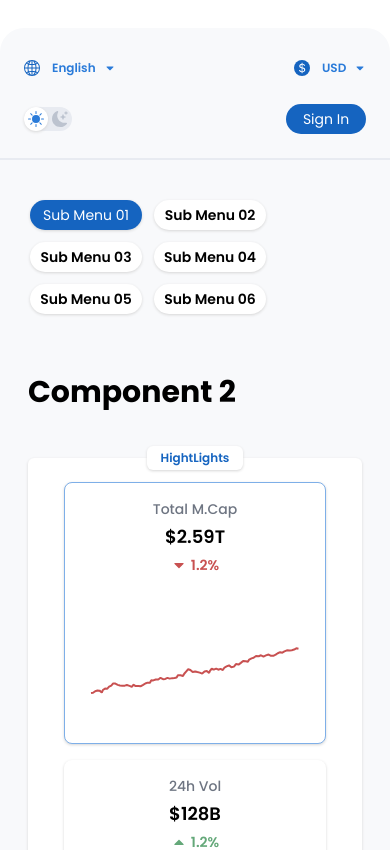
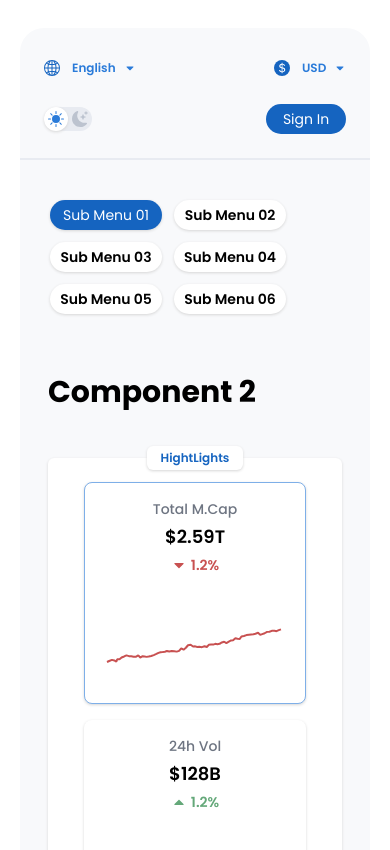
Before and after one commit to CAdev1234/RuatReact, a React (Create React App) app: page / in a window 390 px wide. Shown: the top 850 px of the page. Built offline with nearby package versions, Linux system fonts and the light colour scheme.

Commit message:
responsive updated

```diff
--- a/src/App.js
+++ b/src/App.js
@@ -13,6 +13,7 @@ function App() {
   return (
     <div className="App">
       <div className={`flex pt-7 pb-32
+                      px-5 2xl:px-0
                      bg-white dark:bg-black`}>
         <LeftSide className="hidden md:block ml-auto" />
         <MainBoard />
```
